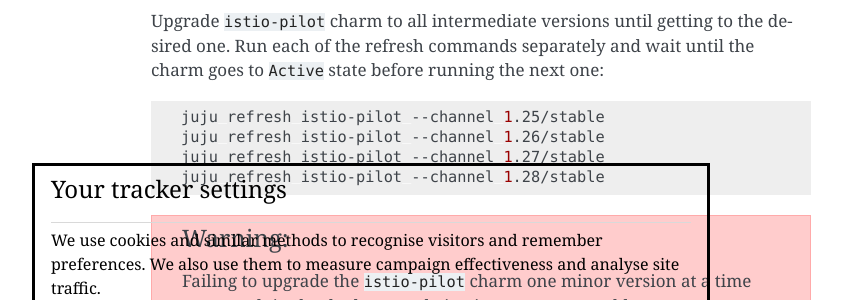
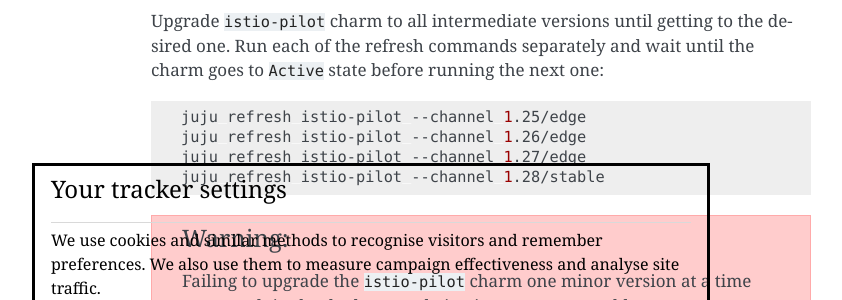
Before and after one commit to canonical/charmed-kubeflow-documentation, a Sphinx documentation site: the page built from docs/how-to/manage/upgrade/upgrade-1.10-1.11.rst, in a window 1280 px wide and 900 px high, scrolled down 1636 px. Shown: the part 152-452 px from the top of the window, without its empty margins (269-1111 px from the left). Built offline with Sphinx 7.4.7, drawn with Linux system fonts in a browser that asks for light colours.

Commit message:
fix: change interim `istio-pilot` refresh commands to edge channels
Updated refresh commands to use 'edge' channels for Istio pilot interim versions.

```diff
--- a/docs/how-to/manage/upgrade/upgrade-1.10-1.11.rst
+++ b/docs/how-to/manage/upgrade/upgrade-1.10-1.11.rst
@@ -81,9 +81,9 @@
 
 .. code-block:: bash
 
-    juju refresh istio-pilot --channel 1.25/stable
-    juju refresh istio-pilot --channel 1.26/stable
-    juju refresh istio-pilot --channel 1.27/stable
+    juju refresh istio-pilot --channel 1.25/edge
+    juju refresh istio-pilot --channel 1.26/edge
+    juju refresh istio-pilot --channel 1.27/edge
     juju refresh istio-pilot --channel 1.28/stable
 
 .. warning::
```
